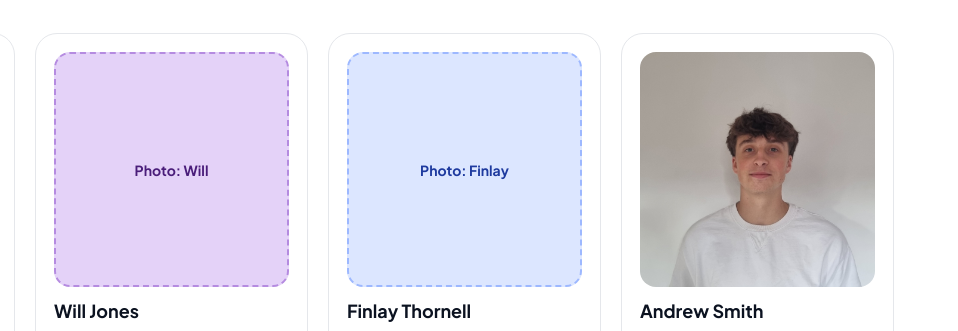
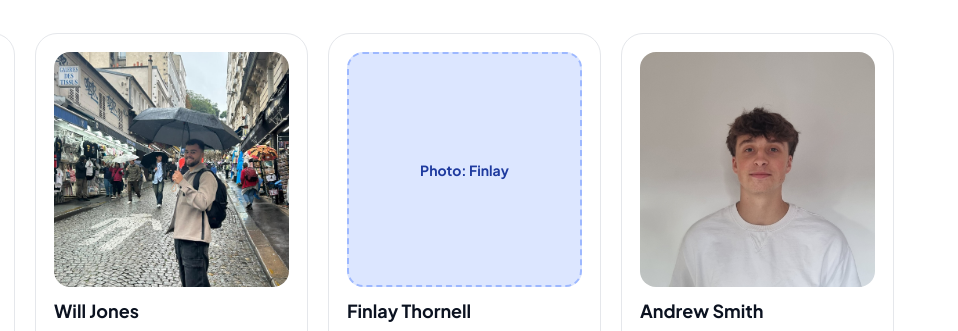
Before and after one commit to andrewsmith5342/eventli, a website: page index.html in a window 1280 px wide. Shown: the part 5999-6330 px from the top of the page, 322-1280 px from the left. Drawn offline with Linux system fonts and the light colour scheme.

Commit message:
will image

```diff
--- a/index.html
+++ b/index.html
@@ -381,7 +381,7 @@
           rel="noopener noreferrer">LinkedIn<span class="sr-only">, Kyle Tracey</span></a>
       </li>
       <li class="member">
-        <div class="placeholder placeholder--lilac member__photo">Photo: Will</div><strong class="member__name">Will
+        <div class="member__frame"><img class="member__photo" src="images/will.jpeg" alt="Will Jones" width="400" height="400"></div><strong class="member__name">Will
           Jones</strong><span class="member__role">Co-founder, CTO</span><span class="member__bio">Builds the product and the
           tech that keeps people connected.</span><a class="member__link" href="https://www.linkedin.com/in/will-jones/"
           target="_blank" rel="noopener noreferrer">LinkedIn<span class="sr-only">, Will Jones</span></a>
```
Also changed, not shown: images/will.jpeg (added).
